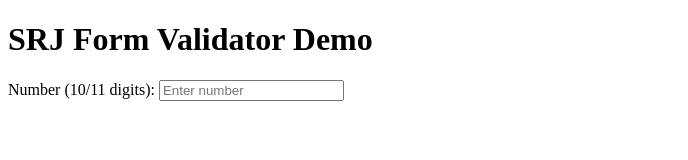
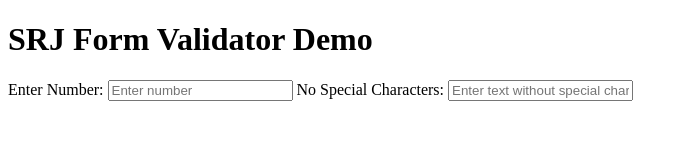
Before and after one commit to surajbhardwaj07/form-validation, a plain HTML site: page index.html in a window 1280 px wide. Shown: the whole page, without its empty margins (0-688 px from the left). Drawn offline with Linux system fonts and the light colour scheme.

Commit message:
Update index.html

```diff
--- a/index.html
+++ b/index.html
@@ -8,14 +8,16 @@
 <body>
     <h1>SRJ Form Validator Demo</h1>
     <form>
-        <label for="numberInput">Number (10/11 digits):</label>
-        <input type="text" id="numberInput" class="srjNumber" placeholder="Enter number">
+        <label for="srjNumber">Enter Number:</label>
+        <input type="tel" class="srjNumber"  maxlength="11" placeholder="Enter number" />
+
+        <label for="srjSpecial">No Special Characters:</label>
+        <input type="text" class="srjSpecial"  placeholder="Enter text without special characters" />
+
+
+
     </form>
 
-    <!-- Include your hosted library -->
-    <script src="srj-form-validator.min.js"></script>
-    <script>
-        srjFormValidator.init();
-    </script>
+    <script src="https://surajbhardwaj07.github.io/form-validation/main.min.js"></script>
 </body>
 </html>
```
